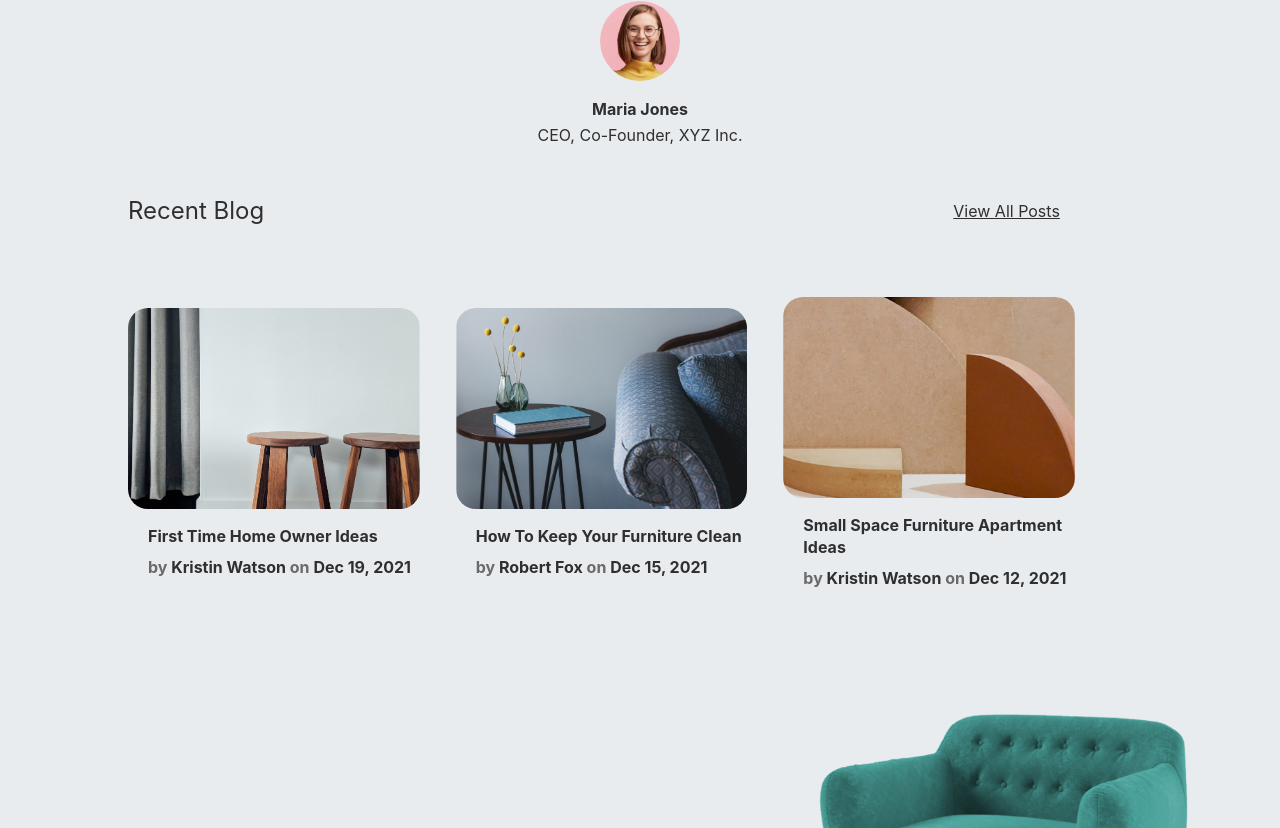
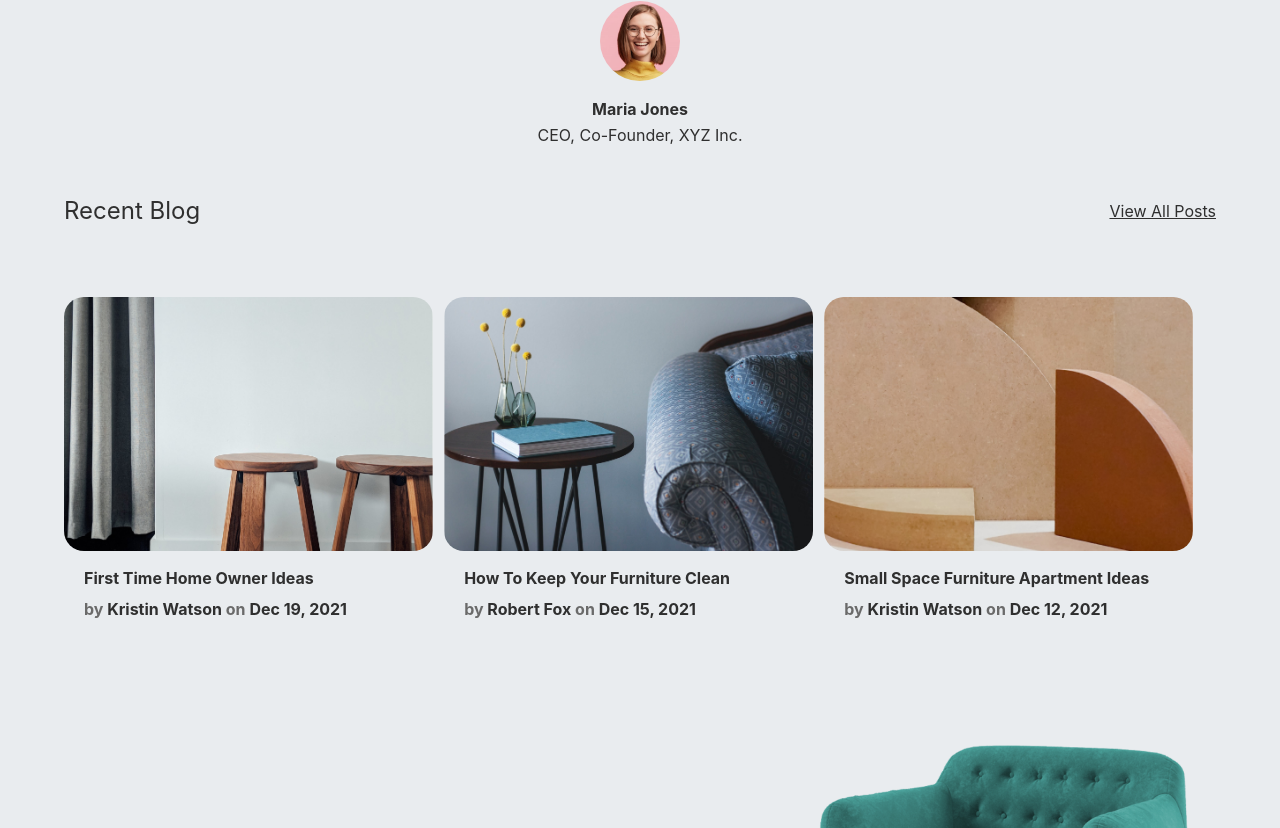
Before and after one commit to BridgetKas/InteriorApp, a React (Vite) app: page / in a window 1280 px wide. Shown: the part 3232-4060 px from the top of the page. Built offline with nearby package versions, Linux system fonts and the light colour scheme.

Commit message:
Fixed Home Page and the CSS styles

```diff
--- a/src/components/common/Blog/Blog.jsx
+++ b/src/components/common/Blog/Blog.jsx
@@ -6,7 +6,7 @@ function Blog(props) {
   return (
     <div className={` ${className}`}>
       <div className={styles.blogContainer}>
-        <div className={styles.blogImage}>
+        <div className={styles.blogImageContainer}>
          <img src={image} className={styles.bgImage}/>
         </div>
         <div className={styles.bgContainer}>
--- a/src/components/common/Blog/Blog.module.css
+++ b/src/components/common/Blog/Blog.module.css
@@ -31,24 +31,18 @@
     color:var(--darkGray);
 }
 
+.blogImageContainer {
+    width:100%;
+}
+
+.bgImage {
+    width:100%;
+}
 
 
 @media(min-width:600px) {
-    .bgImage {
-        width:89%;
-    }
-
     .bgContainer {
         padding:0 20px;
     }
 
-    /* .mainblogContainer {
-        display:flex;
-        width:100%;
-        flex-wrap:wrap;
-    }
-
-    .blogContainer {
-        width:50%;
-    } */
 }
--- a/src/pages/home/HomePage.jsx
+++ b/src/pages/home/HomePage.jsx
@@ -189,7 +189,6 @@ function Home() {
           <h2 className={styles.blogTitle}>Recent Blog</h2>
           <a href="#" className={styles.blogLink}>View All Posts</a>
         </div>
-        {/* the padding for the outer container needs to get changed */}
         <div className={styles.homeblogContainer}>
           <Blog blogTitle="First Time Home Owner Ideas" name="Kristin Watson" date="Dec 19, 2021" image={stools} className={styles.homeBlog}/>
           <Blog blogTitle="How To Keep Your Furniture Clean" name="Robert Fox" date="Dec 15, 2021" image={coffeeTable} className={styles.homeBlog}/>
--- a/src/pages/home/home.module.css
+++ b/src/pages/home/home.module.css
@@ -195,7 +195,7 @@
     align-items:center;
     justify-content: center;
     gap:10px;
-    width:80%;
+    width:100%;
 }
 
 .more {
@@ -273,14 +273,14 @@
 }
 
 .blogContainer {
-    padding:10px 10%;
+    padding:10px 5%;
 }
 
 .blogpostContainer {
     display:flex;
     flex-direction: column;
     color:var(--black);
-    width:91%;
+    width:100%;
     margin-bottom: 3rem;
 }
 
@@ -305,12 +305,13 @@
         display:flex;
         width:100%;
         flex-wrap:wrap;
-        align-items: center;
+        gap:10%;
     }
 
     .homeBlog {
-        width:40%;
+        width:45%;
     }
+
 }
 
 
@@ -360,11 +361,7 @@
         padding:0 154px;
     }
 
-    .blogpostContainer {
-        flex-direction: row;
-        justify-content: space-between;
-        align-items: center;
-    }
+
 
     .blogLink {
         padding:0;
@@ -444,6 +441,16 @@
         font-size:18px;
     }
 
+    .blogpostContainer {
+        flex-direction: row;
+        justify-content: space-between;
+        align-items: center;
+    }
+
+    .homeblogContainer {
+        gap:1%;
+    }
+
     .homeBlog {
         width:32%;
     }
```
